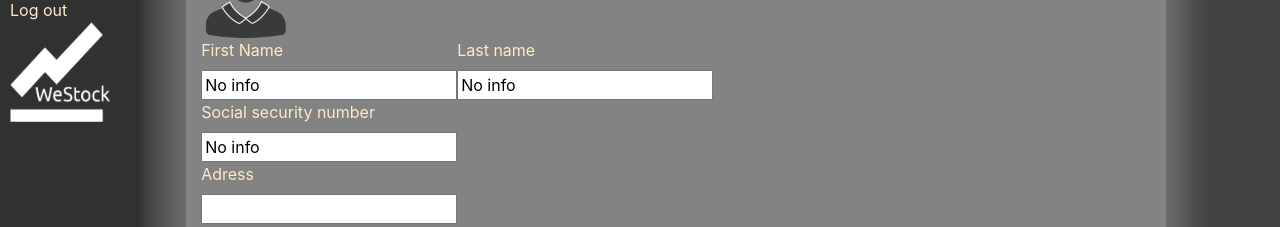
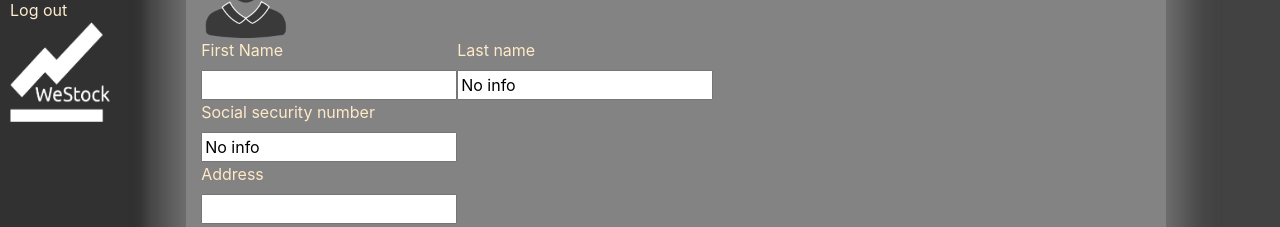
Before and after one commit to StockApp-Org/StockApp, a React (Create React App) app: page /settings in a window 1280 px wide. Shown: the part 251-478 px from the top of the page. Built offline with nearby package versions, Linux system fonts and the light colour scheme; no server answers.

Commit message:
fixed small bug

```diff
--- a/src/Pages/SettingsPage.js
+++ b/src/Pages/SettingsPage.js
@@ -7,17 +7,26 @@ const SettingsPage = () => {
 
 
     const [userData, setUserData] = useState();
+    const [firstName, setSetFirstName] = useState();
+
     useEffect(() => {
         fetch("https://localhost:5001/user/5")
       .then(res => res.json())
       .then(result => {
             setUserData(result);
+            setSetFirstName(result.firstName)
         },
         (error) => {
           console.log(error)
           });
         }
-    , [])
+    , []);
+
+    const handleChange = (e) => {
+
+        console.log(e.target.name)
+
+    };
 
     return (
 
@@ -32,31 +41,31 @@ const SettingsPage = () => {
                <div className="settingsRow">
                    <div>
                        <label>First Name</label><br></br>
-                       <input value={userData && userData.firstName ? userData.firstName : "No info"}></input>
+                       <input name="firstName" onChange={handleChange} value={firstName}></input>
                    </div>
                    <div>
                        <label>Last name</label><br></br>
-                       <input value={userData && userData.lastName ? userData.lastName : "No info" }></input>
+                       <input onChange={handleChange} value={userData && userData.lastName ? userData.lastName : "No info" }></input>
                    </div>
                </div>
                <label>Social security number</label><br></br>
-               <input value={userData && userData.personNr ? userData.personNr : "No info" }></input><br></br>
-               <label>Adress</label><br></br>
-               <input></input><br></br>
+               <input onChange={handleChange} value={userData && userData.personNr ? userData.personNr : "No info" }></input><br></br>
+               <label>Address</label><br></br>
+               <input onChange={handleChange}></input><br></br>
                <div className="settingsRow">
                    <div>
                        <label>Zip code</label><br></br>
-                       <input></input>
+                       <input onChange={handleChange}></input>
                    </div>
                    <div>
                        <label>City</label><br></br>
-                       <input></input>
+                       <input onChange={handleChange}></input>
                    </div>
                </div>
                <label>Phone number</label><br></br>
-               <input></input><br></br>
+               <input onChange={handleChange}></input><br></br>
                <label>Email</label><br></br>
-               <input value={userData && userData.email ? userData.email : "No info" }></input>
+               <input onChange={handleChange} value={userData && userData.email ? userData.email : "No info" }></input>
                <input type="submit"></input>
            </form>
        </div>
```
